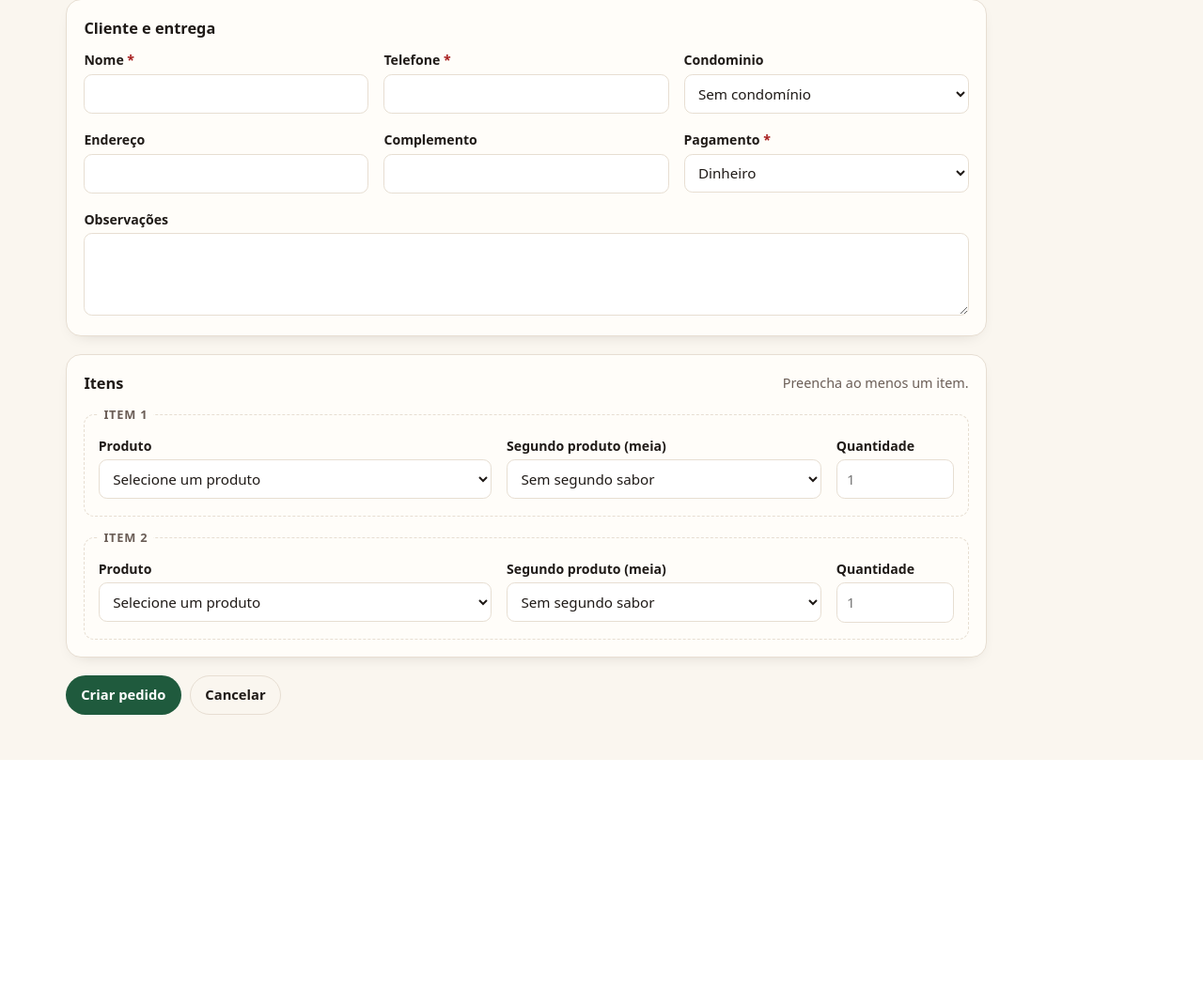
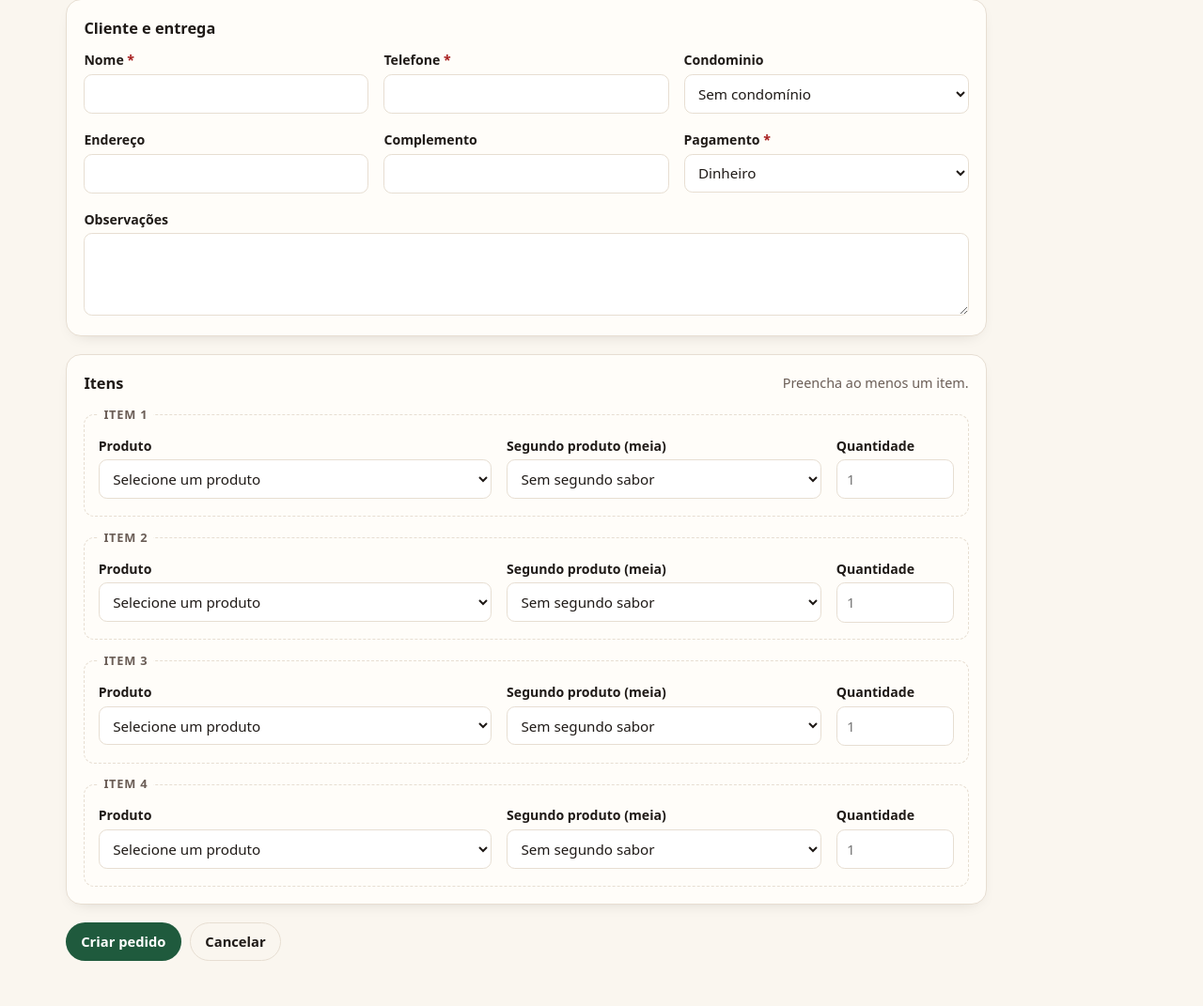
Before and after one commit to kaikysousa/PizzariaDjango, a Django app: page /painel/pedidos/novo/ in a window 1280 px wide. Shown: the part 256-1327 px from the top of the page at 94% size. Before the commit the page ends 1065 px from the top, so only its background shows below. Run offline with Django 5.2, Linux system fonts and the light colour scheme; the visitor is signed in with stand-in values (Sample User, id 1); data that the repository does not hold is empty; parts of the project's set-up code (start-up, migrations or seed data) failed here and were passed over.

Commit message:
fix(painel): ajusta texto do formulario e linhas de itens
Corrige a descricao do formulario de edicao e oferece quatro linhas extras para pedidos manuais.

```diff
--- a/painel/views.py
+++ b/painel/views.py
@@ -30,7 +30,7 @@ from .forms import (
 )
 
 ItemFormSet = formset_factory(
-    ItemPedidoForm, extra=2, max_num=20, validate_max=True
+    ItemPedidoForm, extra=4, max_num=20, validate_max=True
 )
 
 ACOES_STATUS = {
--- a/templates/painel/pedidos/form.html
+++ b/templates/painel/pedidos/form.html
@@ -17,6 +17,8 @@
       <p class="texto-suave">
         {% if pedido and not itens_editaveis %}
           Os itens deste pedido já foram travados. Só os dados de cliente e entrega podem mudar.
+        {% elif pedido %}
+          O total é recalculado pelo servidor ao salvar. Itens só podem mudar até o preparo.
         {% else %}
           O pedido nasce aprovado e com origem balcão. O total é calculado pelo servidor.
         {% endif %}
```
